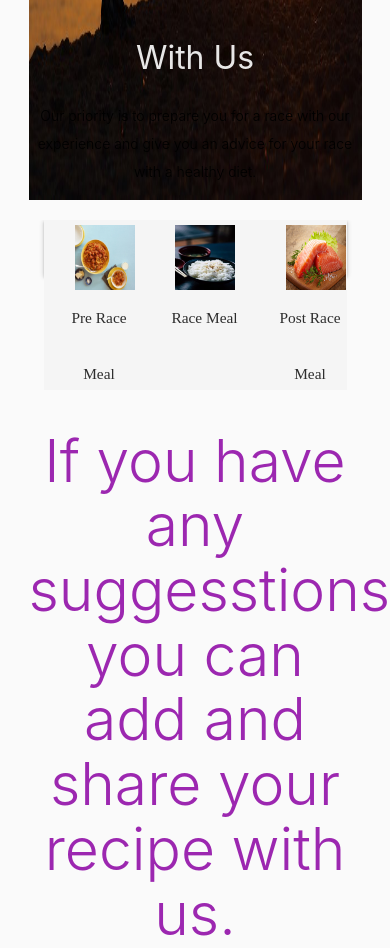
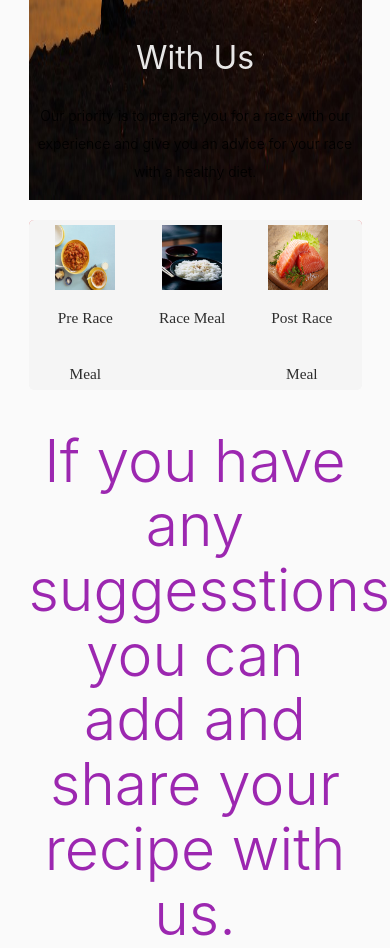
Before and after one commit to mirofrankovic/cookbook-trisport-project-03, a Flask app: page / in a window 390 px wide; the page is wider, and only the part inside the window is pictured. Shown: the part 977-1925 px from the top of that part. Run offline with Flask 2, Linux system fonts and the light colour scheme; data that the repository does not hold is empty; some libraries are stand-ins or nearby versions.

Commit message:
Modify images in navigation bar

```diff
--- a/static/work-template/css/style.css
+++ b/static/work-template/css/style.css
@@ -388,11 +388,11 @@ a {
 /* navbar-container */
 
 .section-container {
-    max-width: 100%;
+  max-width: 100%;
   margin-left: auto;
   margin-right: auto;
-  padding-left: 15px;
-  padding-right: 15px;
+  /*padding-left: 15px;
+  padding-right: 15px;*/
   border-radius: 5px;
 }
 
@@ -1125,29 +1125,114 @@ img {
 
  .subnav-img-left {
   /*border-radius: 50%;*/
-  width: 70px;
-  height: 70px;
+  width: 60px;
+  height: 65px;
   padding-top: 5px;
   padding-left: 5px;
   padding-right: 5px;
-  margin-left: 11px;
+  margin-left: 20px;
 }
 
  .subnav-img-center {
   /*border-radius: 50%;*/
-  width: 70px;
-  height: 70px;
+  width: 60px;
+  height: 65px;
   padding-top: 5px;
   padding-left: 5px;
   padding-right: 5px;
+  margin-left: 6px;
 }
 
  .subnav-img-right {
   /*border-radius: 50%;*/
-  width: 70px;
-  height: 70px;
+  width: 60px;
+  height: 65px;
   padding-top: 5px;
   padding-left: 5px;
   padding-right: 5px;
-  margin-left: 11px;
+  margin-left: 20px;
 }
+/*----------MQ second navbar--------------*/
+/*
+@media (max-width: 1200px) {
+    .subnav-img-left,
+    .subnav-img-center,
+    .subnav-img-right{
+         width: 70px;
+         height: 70px;
+         padding-top: 5px;
+         padding-left: 5px;
+         margin-left:6px;  /* changed for big screen */
+        /* padding-right: 5px;*/
+
+
+    }
+}
+
+
+@media (max-width:480px) {
+    .subnav-img-left,
+    .subnav-img-right{
+         width: 70px;
+         height: 70px;
+         padding-top: 5px;
+         padding-left: 5px;
+         margin-left:6px;
+}
+    .subnav-img-center{
+         width: 70px;
+         height: 70px;
+         padding-top: 5px;
+         padding-left: 5px;
+         margin-left:0px;
+
+    }
+}
+
+@media (max-width:1200px) {
+    .subnav-img-left,
+    .subnav-img-right{
+         width: 70px;
+         height: 70px;
+         padding-top: 5px;
+         padding-left: 5px;
+         margin-left:10px;
+}
+    .subnav-img-center{
+         width: 70px;
+         height: 70px;
+         padding-top: 5px;
+         padding-left: 5px;
+         margin-left:0px;
+
+    }
+}
+
+@media (max-width:600px) {
+    .subnav-img-left,
+    .subnav-img-right{
+         width: 70px;
+         height: 70px;
+         padding-top: 5px;
+         padding-left: 5px;
+         margin-left:6px;
+}
+    .subnav-img-center{
+         width: 70px;
+         height: 70px;
+         padding-top: 5px;
+         padding-left: 5px;
+         margin-left:0px;
+
+    }
+}
+
+
+
+.menu-list {
+    max-width: 1200px;
+}
+
+.space-menu {
+    text-align: center;
+}
--- a/templates/getready.html
+++ b/templates/getready.html
@@ -37,22 +37,28 @@
 
     <section class="section-container section-navbar no-pad-bot">
     <nav>
-    <div class="grey lighten-4">  <!--nav-wrapper-->
+    <div class="grey lighten-4 grey-menu">  <!--nav-wrapper-->
     <ul class="menu-list center">
                  <li>
                     <a href="{{ url_for('get_pre_race_meal') }}">
-                    <img class="subnav-img-left" src="{{ url_for('static', filename='images/preRaceM.jpg') }}" alt="Pre Race Meal">Pre Race Meal</a>
+                    <div class="space-menu">
+                    <img class="subnav-img-left"src="{{ url_for('static', filename='images/preRaceM.jpg') }}" alt="Pre Race Meal">Pre Race Meal</div></a>
+
                 </li>
                 <li>
 
                     <a href="{{ url_for('get_race_meal') }}">
-                    <img class="subnav-img-center" src="{{ url_for('static', filename='images/rice-race.jpg') }}" alt="Race Meal">Race Meal</a>
+                    <div class="space-menu">
+                    <img class="subnav-img-center" src="{{ url_for('static', filename='images/rice-race.jpg') }}" alt="Race Meal">Race Meal</div></a>
+
                     <!--<p class="txt">Race Meal</p>-->
                     <!--<a href="{{ url_for('get_race_meal') }}">Race Meal</a>-->
                 </li>
                 <li>
                     <a href="{{ url_for('get_post_race_meal') }}">
-                    <img class="subnav-img-right" src="{{ url_for('static', filename='images/salmon.jpg') }}" alt="Post Race Meal">Post Race Meal</a>
+                    <div class="space-menu">
+                    <img class="subnav-img-right" src="{{ url_for('static', filename='images/salmon.jpg') }}" alt="Post Race Meal">Post Race Meal</div></a>
+
                    <!--<a href="{{ url_for('get_post_race_meal') }}">Post Race Meal</a>-->
                 </li>
 
```
